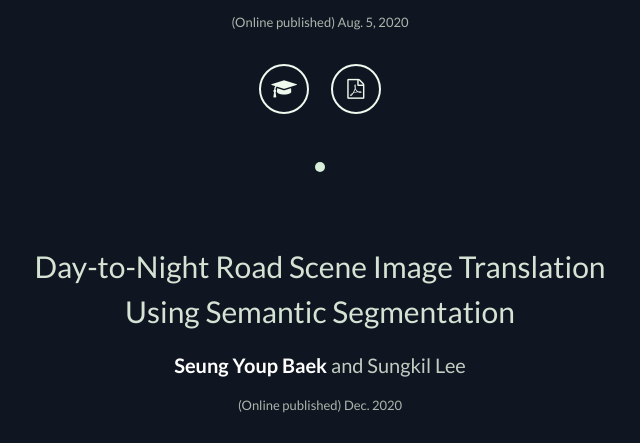
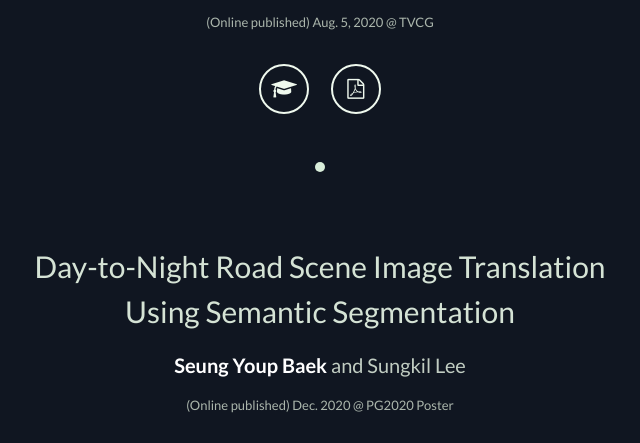
Before and after one commit to bsy6766/bsy6766.github.io, a plain HTML site: page academic.html in a window 1280 px wide. Shown: the part 778-1221 px from the top of the page, without its empty margins (320-960 px from the left). Drawn offline with Linux system fonts and the light colour scheme.

Commit message:
Added conference names

```diff
--- a/academic.html
+++ b/academic.html
@@ -55,7 +55,7 @@
             <!-- Paper authors -->
             <p class="academic-content-authors"> Yuna Jeong, <b>Seung Youp Baek</b>,<br>Yechan Seok, Gi Beom Lee, and Sungkil Lee</p>
             <!-- Paper published date -->
-            <p class="academic-content-year"> (Online published) Aug. 5, 2020</p>
+            <p class="academic-content-year"> (Online published) Aug. 5, 2020 @ TVCG</p>
             <!-- External links -->
             <!-- Google scholar -->
             <a class="btn-social btn-outline" href="https://scholar.google.com/scholar?q=%22Real-Time+Dynamic+Bokeh+Rendering+with+Efficient+Look-Up+Table+Sampling%22" title="Google Scholar" target="_blank"><i class="fa fa-graduation-cap"></i></a>
@@ -72,7 +72,7 @@
             <!-- Poster authors -->
             <p class="academic-content-authors"> <b>Seung Youp Baek</b> and Sungkil Lee</p>
             <!-- Poster published date -->
-            <p class="academic-content-year"> (Online published) Dec. 2020</p>
+            <p class="academic-content-year"> (Online published) Dec. 2020 @ PG2020 Poster</p>
             <!-- External links -->
             <!-- Google scholar -->
             <a class="btn-social btn-outline" href="https://scholar.google.com/scholar?q=%22Day-to-Night+Road+Scene+Image+Translation+Using+Semantic+Segmentation%22" title="Google Scholar" target="_blank"><i class="fa fa-graduation-cap"></i></a>
```
